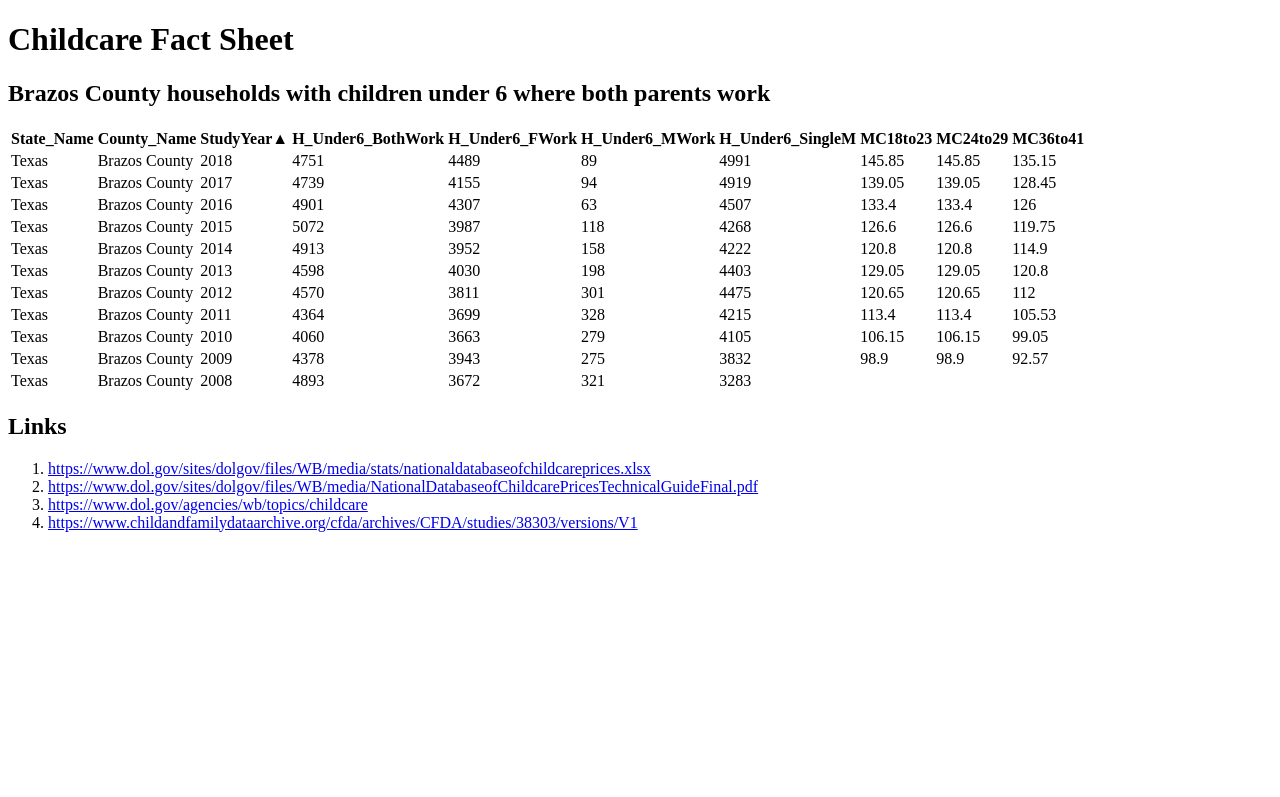
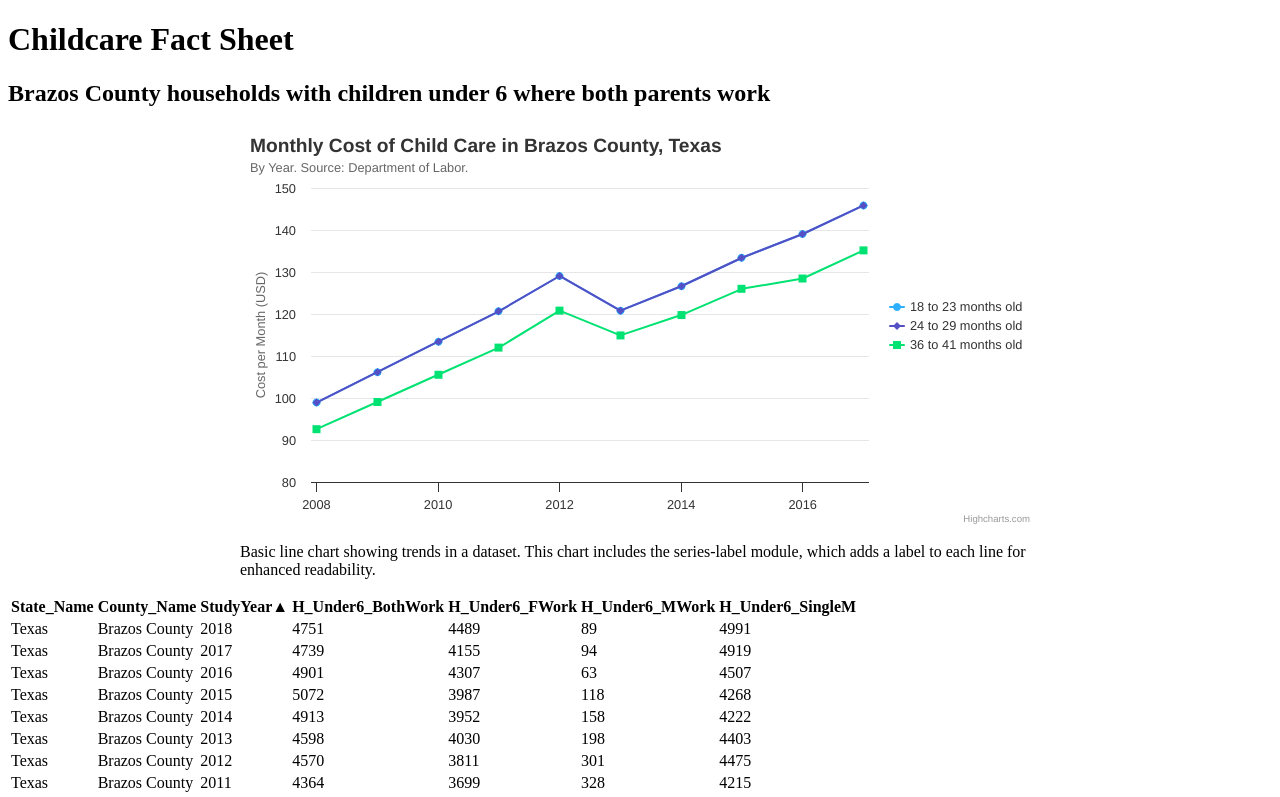
Before and after one commit to ZachWatkins/pdf-data-js, a React (Vite) app: page / in a window 1280 px wide. Shown: the top 797 px of the page. Built offline with nearby package versions, Linux system fonts and the light colour scheme.

Commit message:
Add Highcharts demo

```diff
--- a/src/App.jsx
+++ b/src/App.jsx
@@ -1,11 +1,100 @@
 import React from 'react'
 import dataSet from './dataSet.json'
 import Table from './components/Table'
+import Chart from './components/Chart'
+
+function dataToSeries(data) {
+  data.sort((a, b) => a.StudyYear - b.StudyYear)
+  const series = [
+    {
+      name: '18 to 23 months old',
+      data: [],
+    },
+    {
+      name: '24 to 29 months old',
+      data: [],
+    },
+    {
+      name: '36 to 41 months old',
+      data: [],
+    },
+  ]
+  for (let i = 0; i < data.length; i++) {
+    const row = data[i]
+    if (typeof row['MC18to23'] !== 'number') {
+      continue
+    }
+    series[0].data.push(row['MC18to23'])
+    series[1].data.push(row['MC24to29'])
+    series[2].data.push(row['MC36to41'])
+  }
+  return series
+}
 
 export default function App() {
   return (
     <div>
       <h2>{dataSet.title}</h2>
+      <Chart
+        id="container"
+        description="Basic line chart showing trends in a dataset. This chart includes the series-label module, which adds a label to each line for enhanced readability."
+        options={{
+          title: {
+            text: 'Monthly Cost of Child Care in Brazos County, Texas',
+            align: 'left',
+          },
+
+          subtitle: {
+            text: 'By Year. Source: <a href="https://www.dol.gov/agencies/wb/topics/featured-childcare" target="_blank">Department of Labor</a>.',
+            align: 'left',
+          },
+
+          yAxis: {
+            title: {
+              text: 'Cost per Month (USD)',
+            },
+          },
+
+          xAxis: {
+            accessibility: {
+              rangeDescription: 'Range: 2008 to 2018',
+            },
+          },
+
+          legend: {
+            layout: 'vertical',
+            align: 'right',
+            verticalAlign: 'middle',
+          },
+
+          plotOptions: {
+            series: {
+              label: {
+                connectorAllowed: false,
+              },
+              pointStart: 2008,
+            },
+          },
+
+          series: dataToSeries(dataSet.data),
+          responsive: {
+            rules: [
+              {
+                condition: {
+                  maxWidth: 500,
+                },
+                chartOptions: {
+                  legend: {
+                    layout: 'horizontal',
+                    align: 'center',
+                    verticalAlign: 'bottom',
+                  },
+                },
+              },
+            ],
+          },
+        }}
+      />
       <Table
         data={dataSet.data}
         sortColumn="StudyYear"
--- /dev/null
+++ b/src/components/Chart.jsx
@@ -0,0 +1,18 @@
+import * as Highcharts from 'highcharts'
+import '../css/Chart.css'
+import React from 'react'
+
+export function Chart({ id, description, options }) {
+  React.useEffect(() => {
+    Highcharts.chart(id, options)
+  }, [])
+
+  return (
+    <figure className="highcharts-figure">
+      <div id={id}></div>
+      <p className="highcharts-description">{description}</p>
+    </figure>
+  )
+}
+
+export default Chart
--- /dev/null
+++ b/src/css/Chart.css
@@ -0,0 +1,42 @@
+.highcharts-figure,
+.highcharts-data-table table {
+  min-width: 360px;
+  max-width: 800px;
+  margin: 1em auto;
+}
+
+.highcharts-data-table table {
+  font-family: Verdana, sans-serif;
+  border-collapse: collapse;
+  border: 1px solid #ebebeb;
+  margin: 10px auto;
+  text-align: center;
+  width: 100%;
+  max-width: 500px;
+}
+
+.highcharts-data-table caption {
+  padding: 1em 0;
+  font-size: 1.2em;
+  color: #555;
+}
+
+.highcharts-data-table th {
+  font-weight: 600;
+  padding: 0.5em;
+}
+
+.highcharts-data-table td,
+.highcharts-data-table th,
+.highcharts-data-table caption {
+  padding: 0.5em;
+}
+
+.highcharts-data-table thead tr,
+.highcharts-data-table tr:nth-child(even) {
+  background: #f8f8f8;
+}
+
+.highcharts-data-table tr:hover {
+  background: #f1f7ff;
+}
```
